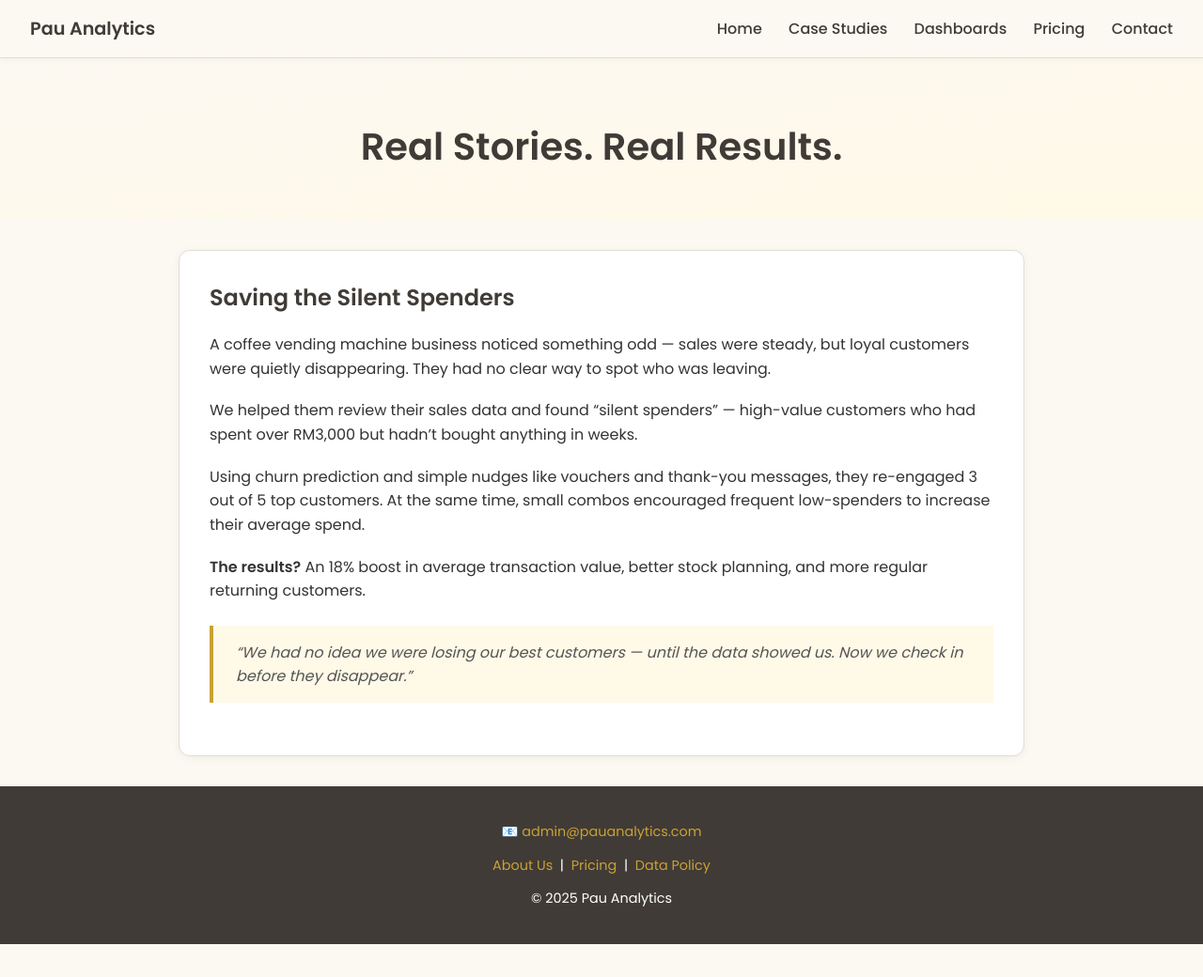
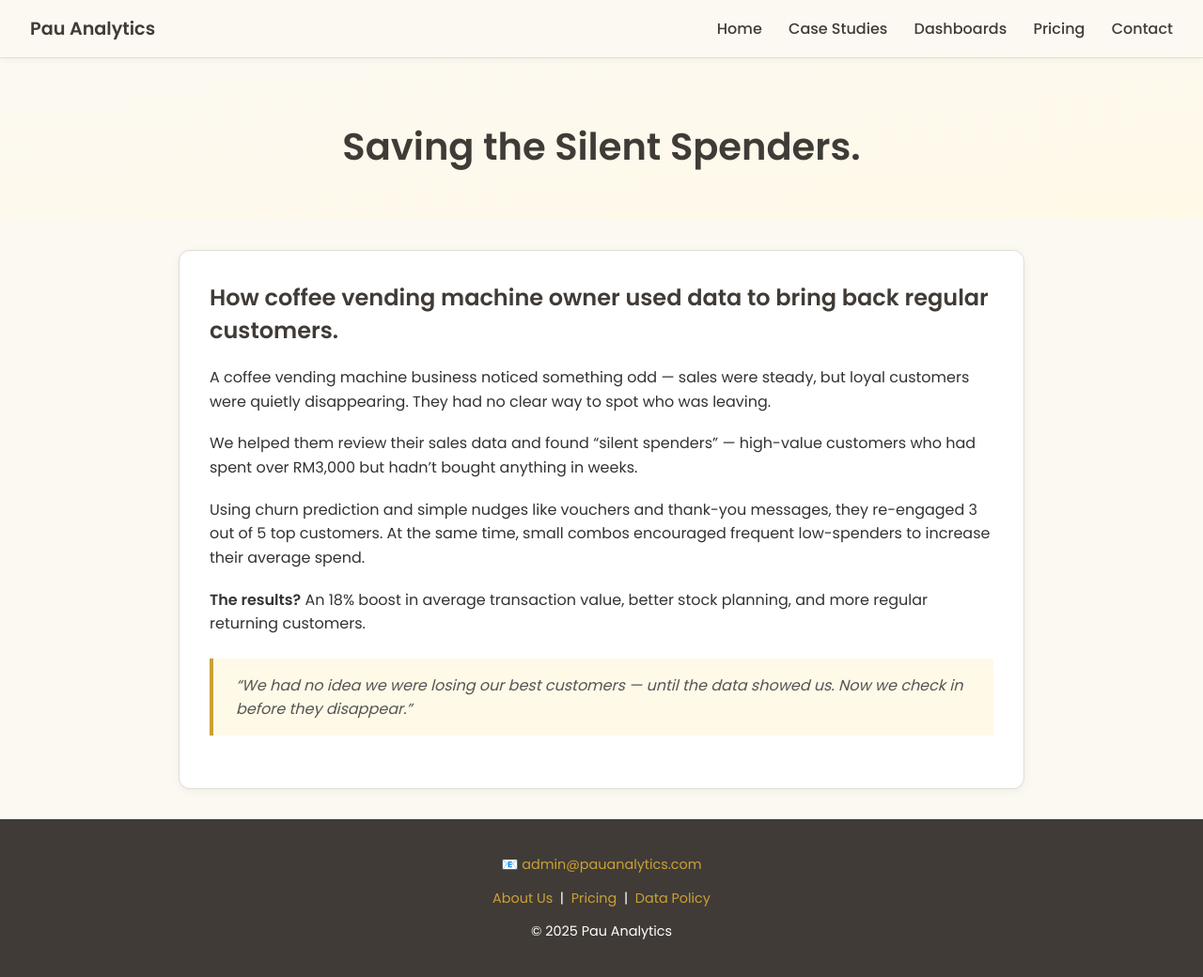
Before and after one commit to lyven81/pinnacles-learning-website, a Jekyll site: the page case-study/case-study-3.html, which Jekyll copies as it is, in a window 1280 px wide and 1040 px high. Shown: the whole window at 94% size. Built offline with Jekyll 4.4.1, drawn with Linux system fonts in a browser that asks for light colours.

Commit message:
Update case-study-3.html

```diff
--- a/case-study/case-study-3.html
+++ b/case-study/case-study-3.html
@@ -5,9 +5,9 @@
   <meta charset="UTF-8" />
   <meta name="viewport" content="width=device-width, initial-scale=1.0" />
 
-  <title>Real Stories | Pinnacles Analytics</title>
+  <title>Pau Analytics | Saving the Silent Spenders</title>
   <link href="https://fonts.googleapis.com/css2?family=Poppins:wght@400;500;600&display=swap" rel="stylesheet" />
-  <meta name="description" content="SME analytics consulting in Malaysia—dashboards for inventory forecasting, churn prediction, marketing ROI, and pricing optimization." />
+  <meta name="description" content="How a coffee vending machine owner used data to bring back regular customers." />
 
   <link rel="preconnect" href="https://fonts.googleapis.com" />
   <link rel="preconnect" href="https://fonts.gstatic.com" crossorigin />
@@ -220,12 +220,12 @@
   </div>
 
   <header>
-    <h1>Real Stories. Real Results.</h1>
+    <h1>Saving the Silent Spenders.</h1>
   </header>
 
   <main class="container">
      <div class="case-card">
-      <h2>Saving the Silent Spenders</h3>
+      <h2>How coffee vending machine owner used data to bring back regular customers.</h3>
       <p>
         A coffee vending machine business noticed something odd — sales were steady, but loyal customers were quietly disappearing.
         They had no clear way to spot who was leaving.
```
